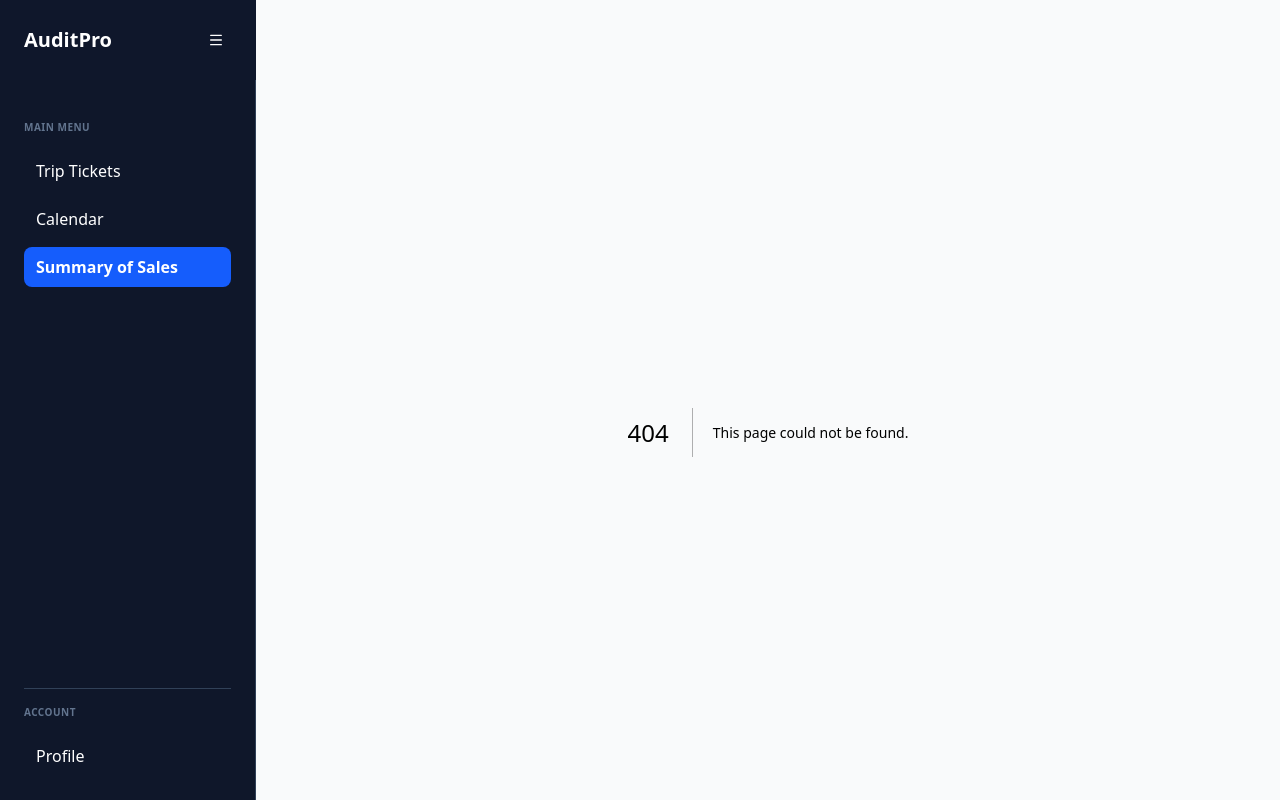
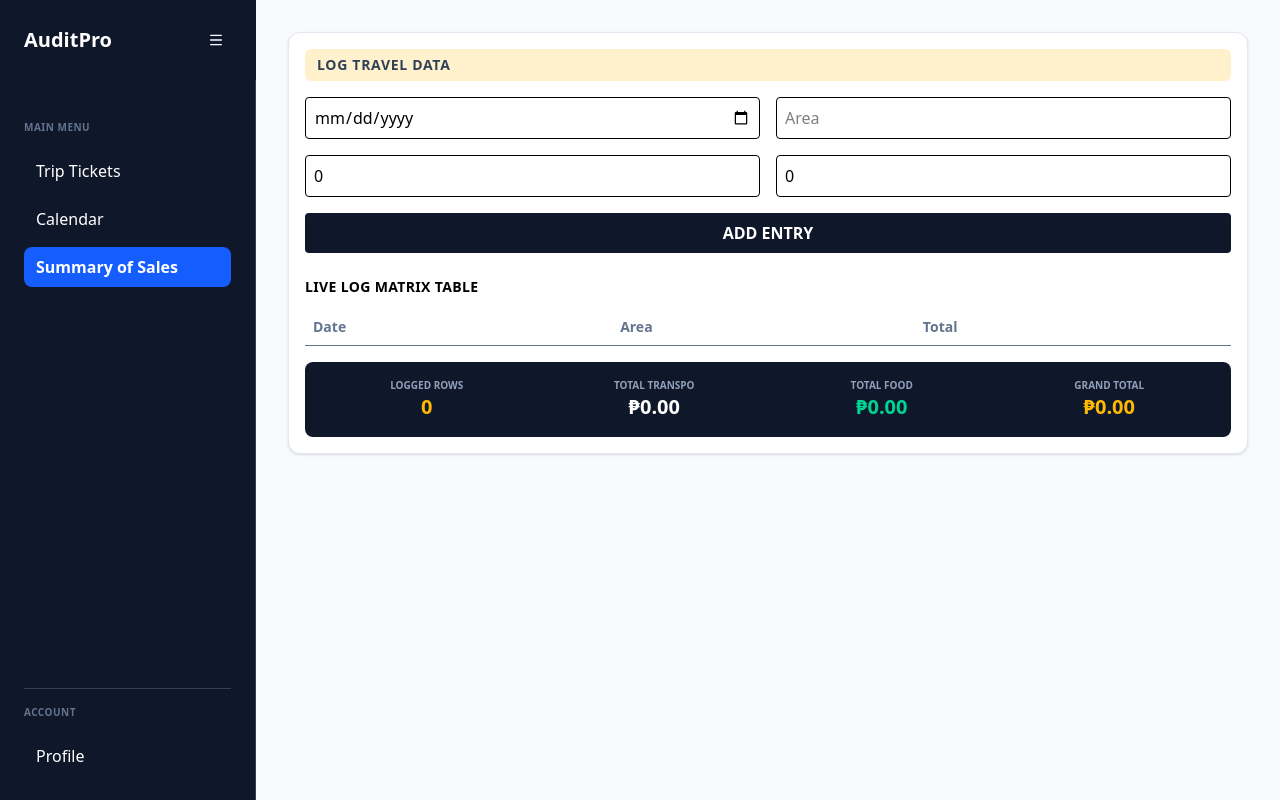
Before and after one commit to garcesjohnmarc30-create/AuditPro, a Next.js app: page /summary-of-sales in a window 1280 px wide. Before the commit this address had no page. Built offline with nearby package versions, Linux system fonts and the light colour scheme.

Commit message:
rename page

```diff
--- a/app/summary-of-sales/summary of page.tsx
+++ b/app/summary-of-sales/page.tsx
@@ -2,7 +2,7 @@
 
 import { useState, ChangeEvent, FormEvent } from "react";
 
-// 1. Interface definition para mawala ang "never" type errors
+// Dito dinefine ang structure ng bawat log entry
 interface LogEntry {
   date: string;
   area: string;
@@ -15,13 +15,12 @@ interface LogEntry {
 }
 
 export default function SummarySales() {
-  // 2. Explicitly type ang useState
+  // Ginamitan ng <LogEntry[]> para malaman ng TS na array ito ng objects
   const [logs, setLogs] = useState<LogEntry[]>([]);
   const [formData, setFormData] = useState<LogEntry>({
     date: "", area: "", gas: 0, parking: 0, bfast: 0, lunch: 0, dinner: 0, print: 0
   });
 
-  // Computation
   const totalTranspo = logs.reduce((sum, item) => sum + Number(item.gas) + Number(item.parking), 0);
   const totalFood = logs.reduce((sum, item) => sum + Number(item.bfast) + Number(item.lunch) + Number(item.dinner), 0);
   const grandTotal = totalTranspo + totalFood + logs.reduce((sum, item) => sum + Number(item.print), 0);
@@ -56,7 +55,8 @@ export default function SummarySales() {
         <button type="submit" className="col-span-2 bg-slate-900 text-white p-2 rounded font-bold hover:bg-slate-800">ADD ENTRY</button>
       </form>
 
-      {/* Table Section */}
+      <div className="mt-6">
+        <h2 className="text-sm font-black uppercase tracking-wide mb-3">Live Log Matrix Table</h2>
         <table className="w-full text-left text-sm border-collapse">
           <thead>
             <tr className="text-slate-500 border-b">
@@ -67,7 +67,7 @@ export default function SummarySales() {
           </thead>
           <tbody>
             {logs.map((item, index) => (
-            <tr key={index} className="border-b">
+              <tr key={index} className="border-b hover:bg-slate-50">
                 <td className="p-2">{item.date}</td>
                 <td className="p-2">{item.area}</td>
                 <td className="p-2">₱{(Number(item.gas) + Number(item.parking) + Number(item.bfast) + Number(item.lunch) + Number(item.dinner) + Number(item.print)).toFixed(2)}</td>
@@ -76,5 +76,25 @@ export default function SummarySales() {
           </tbody>
         </table>
       </div>
+
+      <div className="mt-4 bg-slate-900 text-white rounded-lg p-4 grid grid-cols-4 gap-4 text-center">
+        <div>
+          <p className="text-[10px] uppercase text-slate-400 font-bold">Logged Rows</p>
+          <p className="text-xl font-black text-amber-400">{logs.length}</p>
+        </div>
+        <div>
+          <p className="text-[10px] uppercase text-slate-400 font-bold">Total Transpo</p>
+          <p className="text-xl font-black">₱{totalTranspo.toFixed(2)}</p>
+        </div>
+        <div>
+          <p className="text-[10px] uppercase text-slate-400 font-bold">Total Food</p>
+          <p className="text-xl font-black text-emerald-400">₱{totalFood.toFixed(2)}</p>
+        </div>
+        <div>
+          <p className="text-[10px] uppercase text-slate-400 font-bold">Grand Total</p>
+          <p className="text-xl font-black text-amber-400">₱{grandTotal.toFixed(2)}</p>
+        </div>
+      </div>
+    </div>
   );
 }
```
Lines whose indentation alone changed are shown as unchanged.
